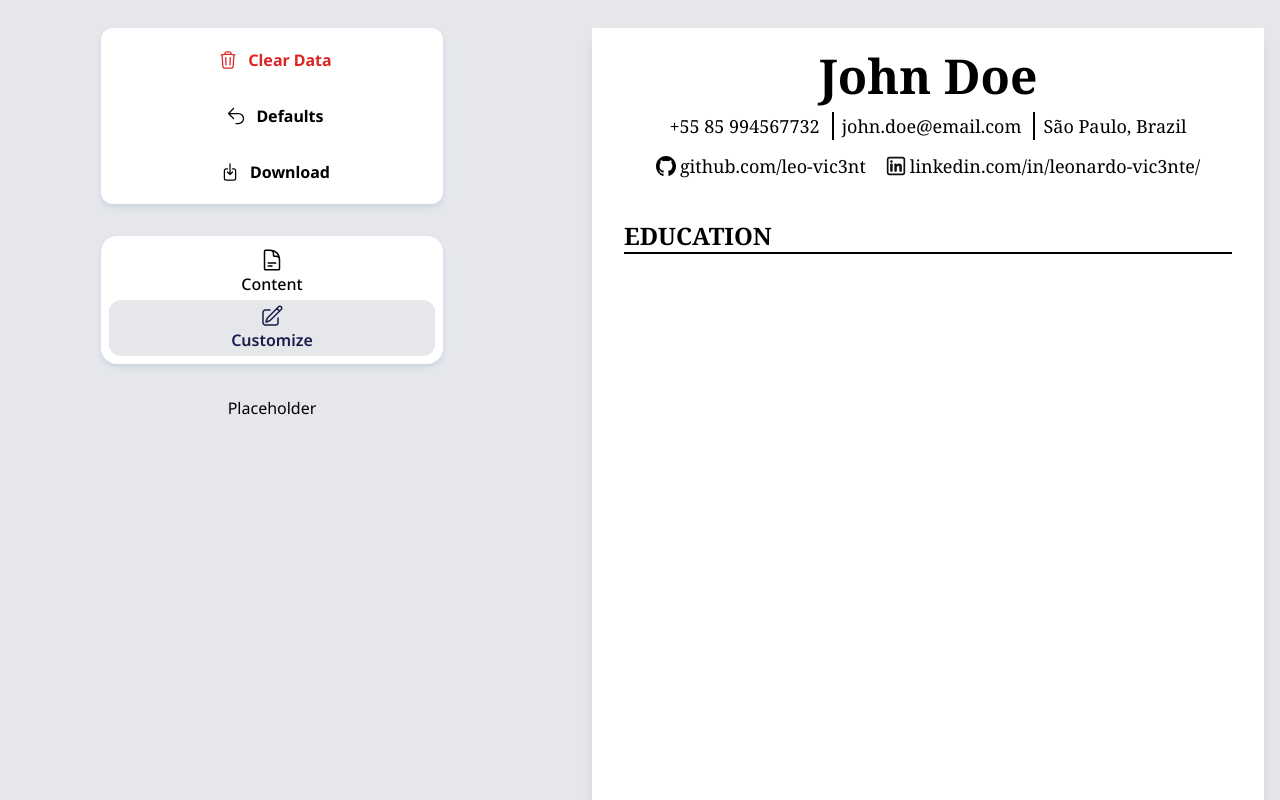
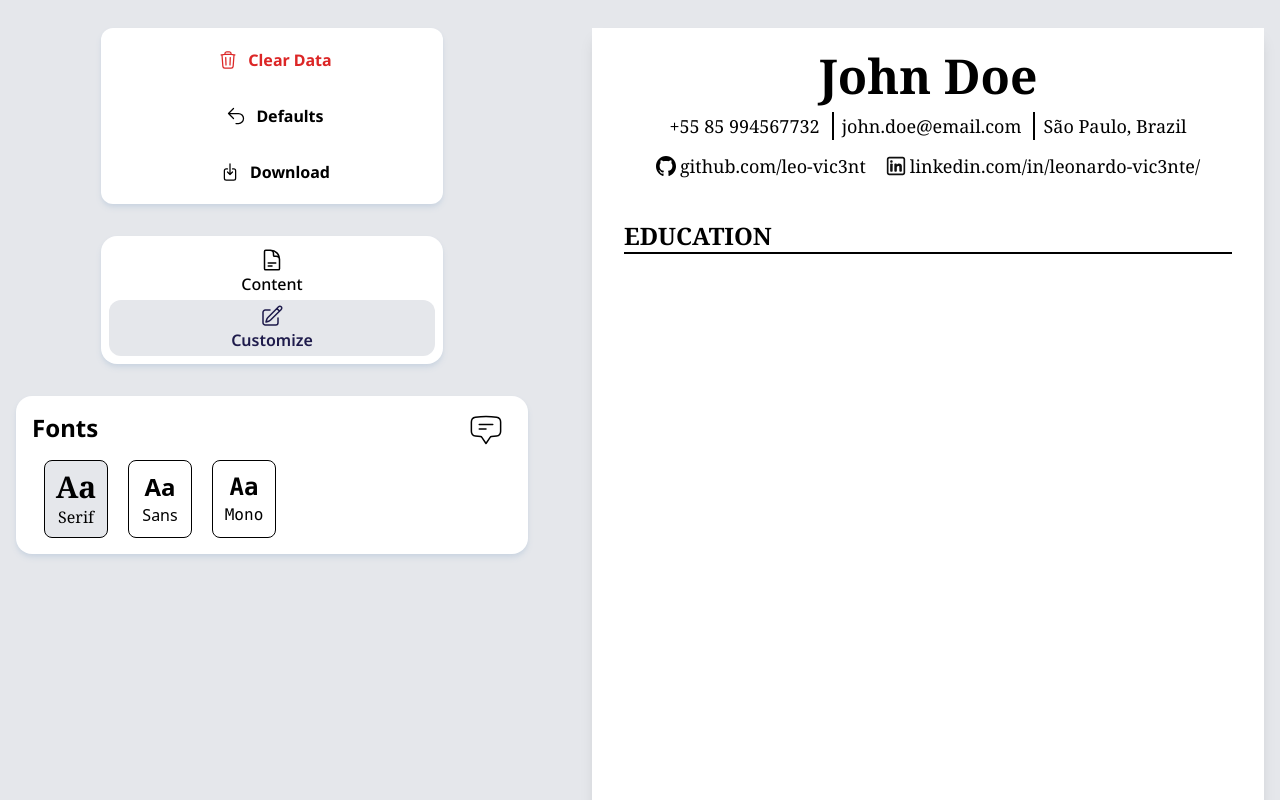
Before and after one commit to leo-vic3nt/EasyCv, a React (Vite) app: page / in a window 1280 px wide. Both pictures are taken after a click on the button "Customize". Shown: the top 800 px of the page. Built offline with nearby package versions, Linux system fonts and the light colour scheme.

Commit message:
set up font editor

```diff
--- a/src/App.jsx
+++ b/src/App.jsx
@@ -4,9 +4,9 @@ import { CurriculumVitaeContainer } from "./components/CurriculumVitae/Curriculu
 import { ActionsBar } from "./components/Aside/ActionsBar";
 import { ModeToggle } from "./components/Aside/ModeToggle";
 import { SideContainer } from "./components/Aside/SideContainer";
-import { ContentEditor } from "./components/Aside/ContentEditor";
+import { ContentEditor } from "./components/Aside/ContentEditor/ContentEditor";
 import { CV_FONTS, DUMMY_DATA, EDITOR_MODES } from "./lib/constants";
-import { StyleEditor } from "./components/Aside/StyleEditor";
+import { StyleEditor } from "./components/Aside/StyleEditor/StyleEditor";
 
 function Container({ children }) {
 	return (
@@ -29,7 +29,7 @@ function App() {
 				{currentMode === EDITOR_MODES.contentEditor ? (
 					<ContentEditor cvData={cvData} setCvData={setCvData} />
 				) : (
-					<StyleEditor setCvFont={setCvFont} />
+					<StyleEditor setCvFont={setCvFont} cvFont={cvFont} />
 				)}
 			</SideContainer>
 
--- a/src/components/Aside/EducationData.jsx
+++ b/src/components/Aside/ContentEditor/EducationData.jsx
@@ -1,4 +1,4 @@
-import { SideCard } from "./SideCard";
+import { SideCard } from "../SideCard";
 import { AcademicCapIcon } from "@heroicons/react/24/outline";
 import { useState } from "react";
 import { AddDataBtn } from "./AddDataBtn";
--- a/src/components/Aside/PersonalDetailsForm.jsx
+++ b/src/components/Aside/ContentEditor/PersonalDetailsForm.jsx
@@ -1,8 +1,8 @@
 /* eslint-disable react/prop-types */
 import { useCallback } from "react";
 import { UserCircleIcon } from "@heroicons/react/24/outline";
-import { DUMMY_DATA } from "../../lib/constants";
-import { SideCard } from "./SideCard";
+import { DUMMY_DATA } from "../../../lib/constants";
+import { SideCard } from "../SideCard";
 
 function FormInput({ name, label, value, onChange, onBlur, type }) {
 	return (
--- a/src/components/Aside/StyleEditor.jsx
+++ /dev/null
@@ -1,5 +0,0 @@
-function StyleEditor({ setCvFont }) {
-	return <h1>Placeholder</h1>;
-}
-
-export { StyleEditor };
--- /dev/null
+++ b/src/components/Aside/StyleEditor/Fonts.jsx
@@ -0,0 +1,50 @@
+import clsx from "clsx";
+import { CV_FONTS } from "../../../lib/constants";
+
+function FontBtn({ setCvFont, fontToSet, isActive }) {
+	return (
+		<button
+			type="button"
+			className={clsx(
+				"min-w-16 rounded-lg border-[1px] border-black py-2 ",
+				fontToSet ? `font-${fontToSet}` : "",
+				isActive && "bg-gray-200",
+			)}
+			onClick={() => setCvFont((_) => CV_FONTS[fontToSet])}
+		>
+			<p
+				className={clsx(
+					"font-semibold",
+					fontToSet === "serif" ? "text-3xl" : "text-2xl",
+				)}
+			>
+				Aa
+			</p>
+			<p className="capitalize">{fontToSet}</p>
+		</button>
+	);
+}
+
+function Fonts({ cvFont, setCvFont }) {
+	return (
+		<div className="flex gap-5 px-3">
+			<FontBtn
+				fontToSet={"serif"}
+				setCvFont={setCvFont}
+				isActive={cvFont === CV_FONTS.serif}
+			/>
+			<FontBtn
+				fontToSet={"sans"}
+				setCvFont={setCvFont}
+				isActive={cvFont === CV_FONTS.sans}
+			/>
+			<FontBtn
+				fontToSet={"mono"}
+				setCvFont={setCvFont}
+				isActive={cvFont === CV_FONTS.mono}
+			/>
+		</div>
+	);
+}
+
+export { Fonts };
--- /dev/null
+++ b/src/components/Aside/StyleEditor/StyleEditor.jsx
@@ -0,0 +1,16 @@
+import { SideCard } from "../SideCard";
+import { ChatBubbleBottomCenterTextIcon } from "@heroicons/react/24/outline";
+import { Fonts } from "./Fonts";
+
+function StyleEditor({ cvFont, setCvFont }) {
+	return (
+		<SideCard
+			title={"Fonts"}
+			icon={<ChatBubbleBottomCenterTextIcon className="stroke-1" />}
+		>
+			<Fonts cvFont={cvFont} setCvFont={setCvFont} />
+		</SideCard>
+	);
+}
+
+export { StyleEditor };
--- a/src/components/CurriculumVitae/Education.jsx
+++ b/src/components/CurriculumVitae/Education.jsx
@@ -1,4 +1,4 @@
-function Education({}) {
+function Education() {
 	return (
 		<div>
 			<h1 className="border-black border-b-2 font-extrabold text-2xl uppercase">
```
Also changed, not shown: src/components/Aside/ContentEditor/AddDataBtn.jsx (renamed from src/components/Aside/AddDataBtn.jsx), src/components/Aside/ContentEditor/ContentEditor.jsx (renamed from src/components/Aside/ContentEditor.jsx).
